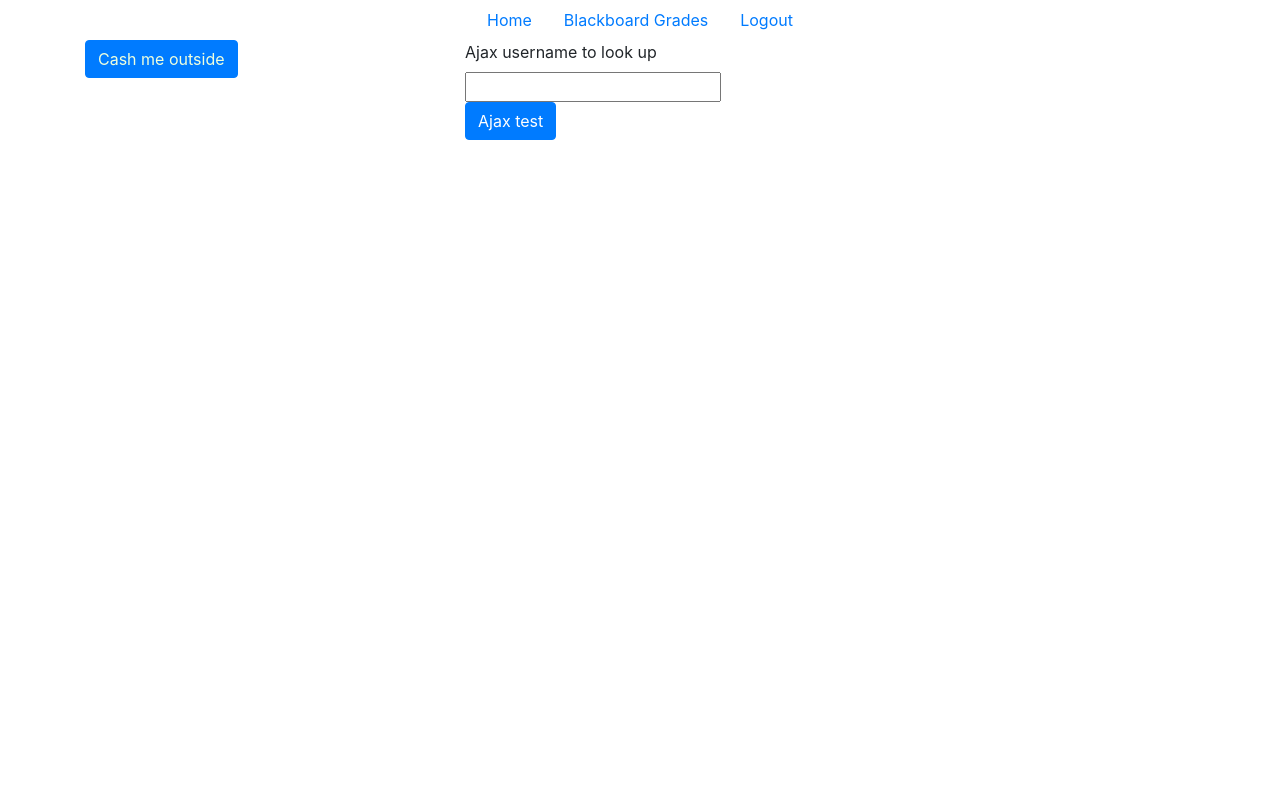
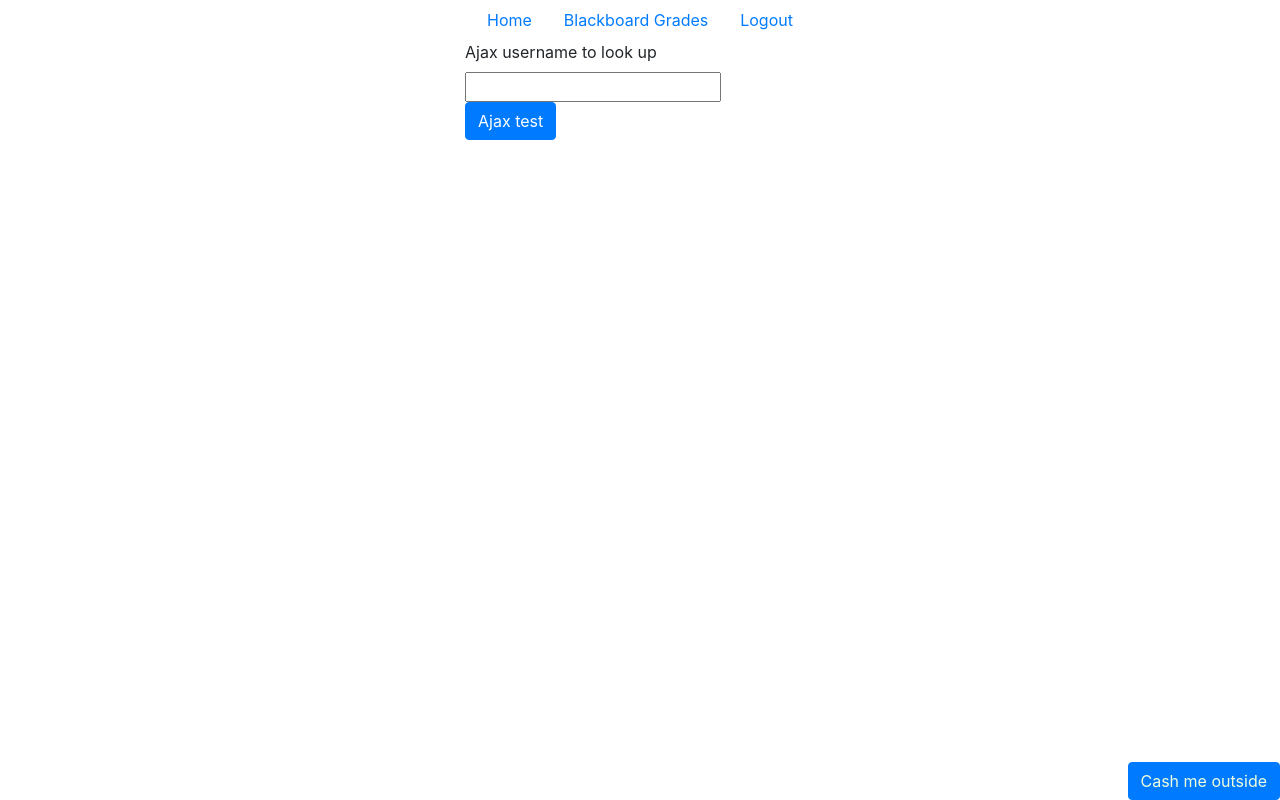
Before and after one commit to joshing-dev/Web-App-Project, a PHP site: page / in a window 1280 px wide. Run offline with PHP 8.4, Linux system fonts and the light colour scheme; the visitor is signed in with stand-in values (Sample User, id 1); some libraries are stand-ins or nearby versions.

Commit message:
Moved the Cash button, small pushes for days

```diff
--- a/index.php
+++ b/index.php
@@ -70,15 +70,19 @@ if (!isset($_SESSION['username']) || empty($_SESSION['username'])) {
             $("#rain").makeItRain();
         });
     </script>
+    <style type="text/css">
+        #rain {
+            position: absolute;
+            bottom: 0;
+            right: 0;
+        }
+    </style>
 </head>
 <body>
 <?php require "headerLinks.php"; ?>
 <div class="container">
     <div class="row">
         <div class="col-sm">
-            <button id="rain" type="button" class="btn btn-primary">
-                Cash me outside
-            </button>
         </div>
         <div class="col-sm">
             <label for="ajaxInput">Ajax username to look up</label>
@@ -90,6 +94,9 @@ if (!isset($_SESSION['username']) || empty($_SESSION['username'])) {
         </div>
         <div class="col-sm">
         </div>
+        <button id="rain" type="button" class="btn btn-primary">
+            Cash me outside
+        </button>
     </div>
 </div>
 
--- a/login.php
+++ b/login.php
@@ -91,6 +91,7 @@ if($_SERVER["REQUEST_METHOD"] == "POST"){
     <style type="text/css">
         body{ font: 14px sans-serif; }
         .wrapper{ width: 350px; padding: 20px; }
+        .help-block { color: red; }
     </style>
 </head>
 <body>
```
